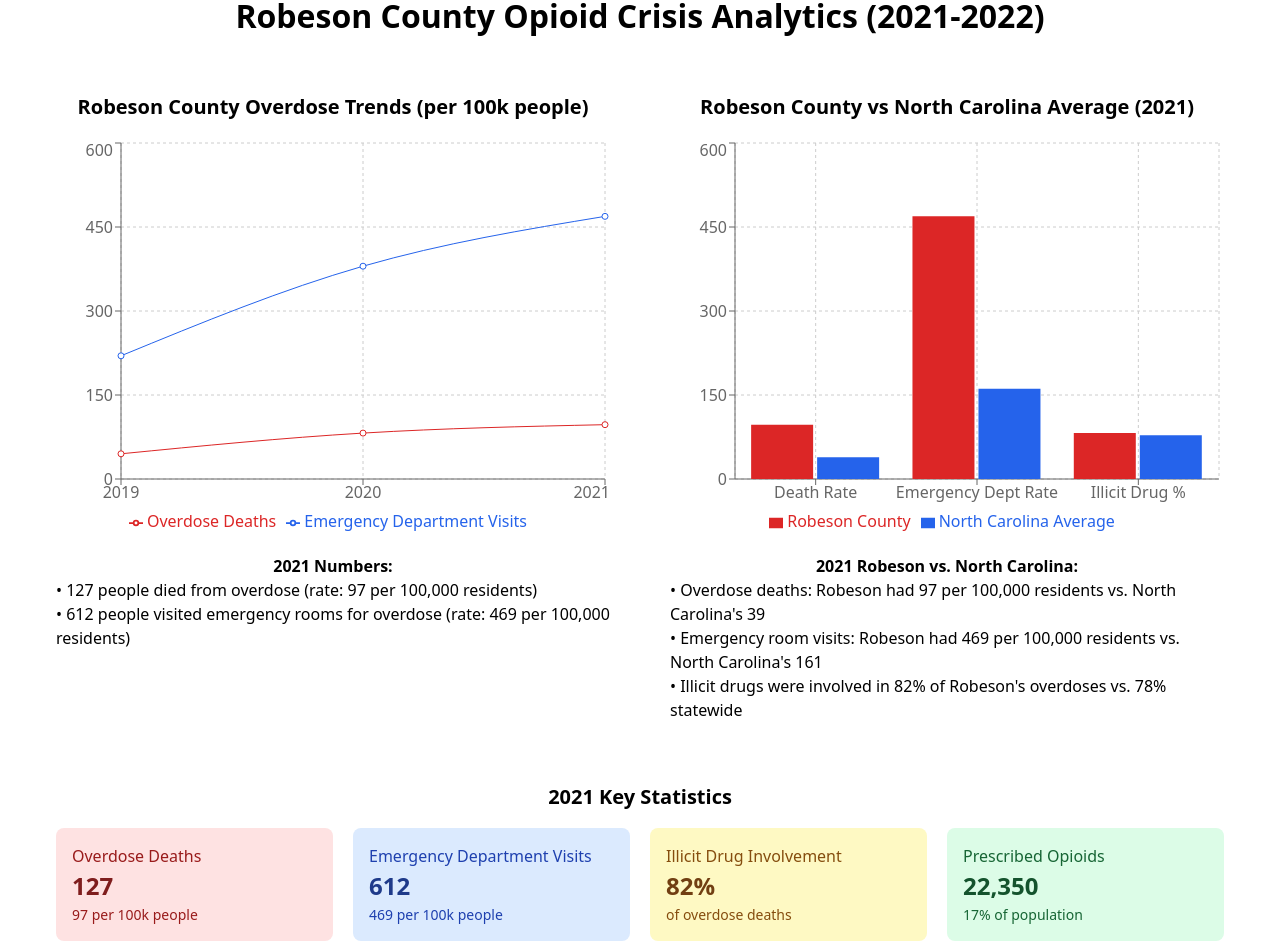
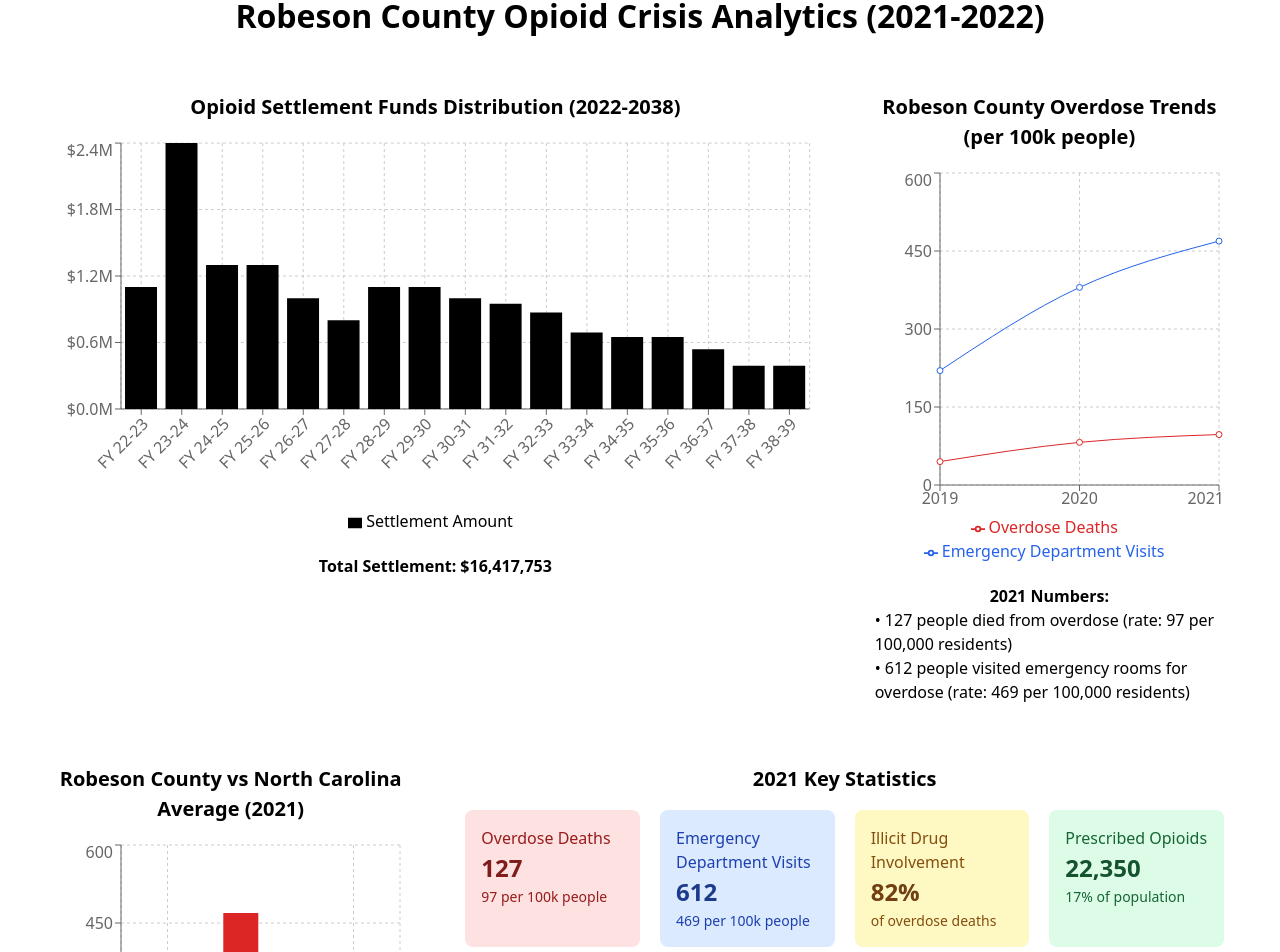
Before and after one commit to DewWork23/Robeson-opioid-dashboard, a React (Vite) app: page / in a window 1280 px wide. Shown: the part 60-1012 px from the top of the page. Built offline with nearby package versions, Linux system fonts and the light colour scheme.

Commit message:
Add settlement funds chart to dashboard

```diff
--- a/src/components/opioid-dashboard-component.jsx
+++ b/src/components/opioid-dashboard-component.jsx
@@ -5,7 +5,7 @@ import {
   CardContent,
   CardHeader,
   CardTitle,
-} from "./ui/card-component";
+} from "./ui/card-component.jsx";
 import {
   LineChart,
   Line,
@@ -19,17 +19,39 @@ import {
   ResponsiveContainer,
 } from "recharts";
 
-// Real data from Robeson County based on the NC Opioid Settlement Dashboard
+// Overdose Data
 const overdoseData = [
   { year: "2019", deaths: 45, edVisits: 220, illicitInvolvement: 65 },
   { year: "2020", deaths: 82, edVisits: 380, illicitInvolvement: 75 },
   { year: "2021", deaths: 97, edVisits: 469, illicitInvolvement: 82 },
 ];
 
+// Comparison Data
 const comparisonData = [
   { metric: "Death Rate", robeson: 97, stateAverage: 39 },
   { metric: "Emergency Dept Rate", robeson: 469, stateAverage: 161 },
   { metric: "Illicit Drug %", robeson: 82, stateAverage: 78 },
+];
+
+// Settlement Data
+const settlementData = [
+  { year: 'FY 22-23', amount: 1100000, type: 'Past fiscal year payment' },
+  { year: 'FY 23-24', amount: 2400000, type: 'Past fiscal year payment' },
+  { year: 'FY 24-25', amount: 1300000, type: 'Current fiscal year payment' },
+  { year: 'FY 25-26', amount: 1300000, type: 'Future fiscal year payment' },
+  { year: 'FY 26-27', amount: 1000000, type: 'Future fiscal year payment' },
+  { year: 'FY 27-28', amount: 800000, type: 'Future fiscal year payment' },
+  { year: 'FY 28-29', amount: 1100000, type: 'Future fiscal year payment' },
+  { year: 'FY 29-30', amount: 1100000, type: 'Future fiscal year payment' },
+  { year: 'FY 30-31', amount: 1000000, type: 'Future fiscal year payment' },
+  { year: 'FY 31-32', amount: 950000, type: 'Future fiscal year payment' },
+  { year: 'FY 32-33', amount: 870000, type: 'Future fiscal year payment' },
+  { year: 'FY 33-34', amount: 690000, type: 'Future fiscal year payment' },
+  { year: 'FY 34-35', amount: 650000, type: 'Future fiscal year payment' },
+  { year: 'FY 35-36', amount: 650000, type: 'Future fiscal year payment' },
+  { year: 'FY 36-37', amount: 540000, type: 'Future fiscal year payment' },
+  { year: 'FY 37-38', amount: 390000, type: 'Future fiscal year payment' },
+  { year: 'FY 38-39', amount: 390000, type: 'Future fiscal year payment' }
 ];
 
 const OpioidDashboard = () => {
@@ -52,6 +74,53 @@ const OpioidDashboard = () => {
 
         <CardContent>
           <div style={{ display: 'grid', gap: '20px', gridTemplateColumns: 'repeat(auto-fit, minmax(300px, 1fr))' }}>
+            {/* Settlement Funds Chart */}
+            <Card style={{ padding: '20px', gridColumn: 'span 2' }}>
+              <h3 style={{ fontSize: '1.25rem', fontWeight: 'bold', marginBottom: '1rem', textAlign: 'center' }}>
+                Opioid Settlement Funds Distribution (2022-2038)
+              </h3>
+              <div style={{ width: '100%', height: '400px' }}>
+                <ResponsiveContainer>
+                  <BarChart data={settlementData}>
+                    <CartesianGrid strokeDasharray="3 3" />
+                    <XAxis
+                      dataKey="year"
+                      interval={0}
+                      angle={-45}
+                      textAnchor="end"
+                      height={100}
+                    />
+                    <YAxis
+                      tickFormatter={(value) => `$${(value/1000000).toFixed(1)}M`}
+                    />
+                    <Tooltip
+                      formatter={(value) => [`$${value.toLocaleString()}`, 'Amount']}
+                    />
+                    <Legend />
+                    <Bar
+                      dataKey="amount"
+                      fill={(d) => {
+                        switch(d.type) {
+                          case 'Past fiscal year payment':
+                            return '#1a4731'; // Dark green
+                          case 'Current fiscal year payment':
+                            return '#2f9e44'; // Medium green
+                          default:
+                            return '#94d3a2'; // Light green
+                        }
+                      }}
+                      name="Settlement Amount"
+                    />
+                  </BarChart>
+                </ResponsiveContainer>
+              </div>
+              <div style={{ textAlign: 'center', marginTop: '1rem' }}>
+                <p style={{ fontWeight: 'bold' }}>
+                  Total Settlement: $16,417,753
+                </p>
+              </div>
+            </Card>
+
             {/* Overdose Trends */}
             <Card style={{ padding: '20px' }}>
               <h3 style={{ fontSize: '1.25rem', fontWeight: 'bold', marginBottom: '1rem', textAlign: 'center' }}>
@@ -110,20 +179,19 @@ const OpioidDashboard = () => {
               <div style={{ marginTop: '1rem' }}>
                 <p style={{ fontWeight: 'bold', textAlign: 'center' }}>2021 Robeson vs. North Carolina:</p>
                 <div>
-                  <p>&bull; Overdose deaths: Robeson had 97 per 100,000 residents vs. North Carolina's 39</p>
-                  <p>&bull; Emergency room visits: Robeson had 469 per 100,000 residents vs. North Carolina's 161</p>
-                  <p>&bull; Illicit drugs were involved in 82% of Robeson's overdoses vs. 78% statewide</p>
+                  <p>&bull; Overdose deaths: Robeson had 97 per 100,000 residents vs. North Carolina&apos;s 39</p>
+                  <p>&bull; Emergency room visits: Robeson had 469 per 100,000 residents vs. North Carolina&apos;s 161</p>
+                  <p>&bull; Illicit drugs were involved in 82% of Robeson&apos;s overdoses vs. 78% statewide</p>
                 </div>
               </div>
             </Card>
-          </div>
 
             {/* Key Metrics */}
-          <Card style={{ marginTop: '20px', padding: '20px' }}>
+            <Card style={{ padding: '20px', gridColumn: 'span 2' }}>
               <h3 style={{ fontSize: '1.25rem', fontWeight: 'bold', marginBottom: '1rem', textAlign: 'center' }}>
                 2021 Key Statistics
               </h3>
-            <div style={{ display: 'grid', gridTemplateColumns: 'repeat(auto-fit, minmax(200px, 1fr))', gap: '20px' }}>
+              <div style={{ display: 'grid', gridTemplateColumns: 'repeat(4, 1fr)', gap: '20px' }}>
                 <div style={{ backgroundColor: '#fee2e2', padding: '1rem', borderRadius: '8px' }}>
                   <p style={{ color: '#991b1b' }}>Overdose Deaths</p>
                   <p style={{ fontSize: '1.5rem', fontWeight: 'bold', color: '#7f1d1d' }}>127</p>
@@ -146,6 +214,7 @@ const OpioidDashboard = () => {
                 </div>
               </div>
             </Card>
+          </div>
         </CardContent>
       </Card>
     </div>
```
Lines whose indentation alone changed are shown as unchanged.
